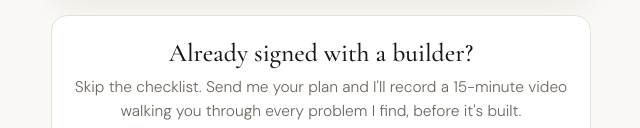
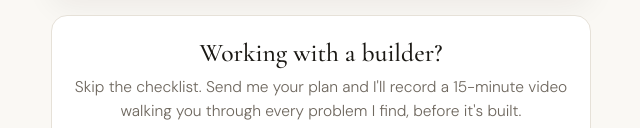
Before and after one commit to josephopacak/planreview, a plain HTML site: page checklist/index.html in a window 1280 px wide. Shown: the part 664-792 px from the top of the page, without its empty margins (319-959 px from the left). Drawn offline with nearby package versions, Linux system fonts and the light colour scheme.

Commit message:
Offer heading: Working with a builder

```diff
--- a/checklist/index.html
+++ b/checklist/index.html
@@ -136,7 +136,7 @@
   </div>
 
   <div class="offer">
-    <h3>Already signed with a builder?</h3>
+    <h3>Working with a builder?</h3>
     <p>Skip the checklist. Send me your plan and I'll record a 15-minute video walking you through every problem I find, before it's built.</p>
     <div class="facts">800+ homes designed · Results in 3 business days (1-day Priority available) · Australia-wide, all online</div>
     <a class="main" href="https://buy.stripe.com/00w3cvde0g5O7r93c69bO03" id="offerlink">Get my plan reviewed — $440</a>
```
